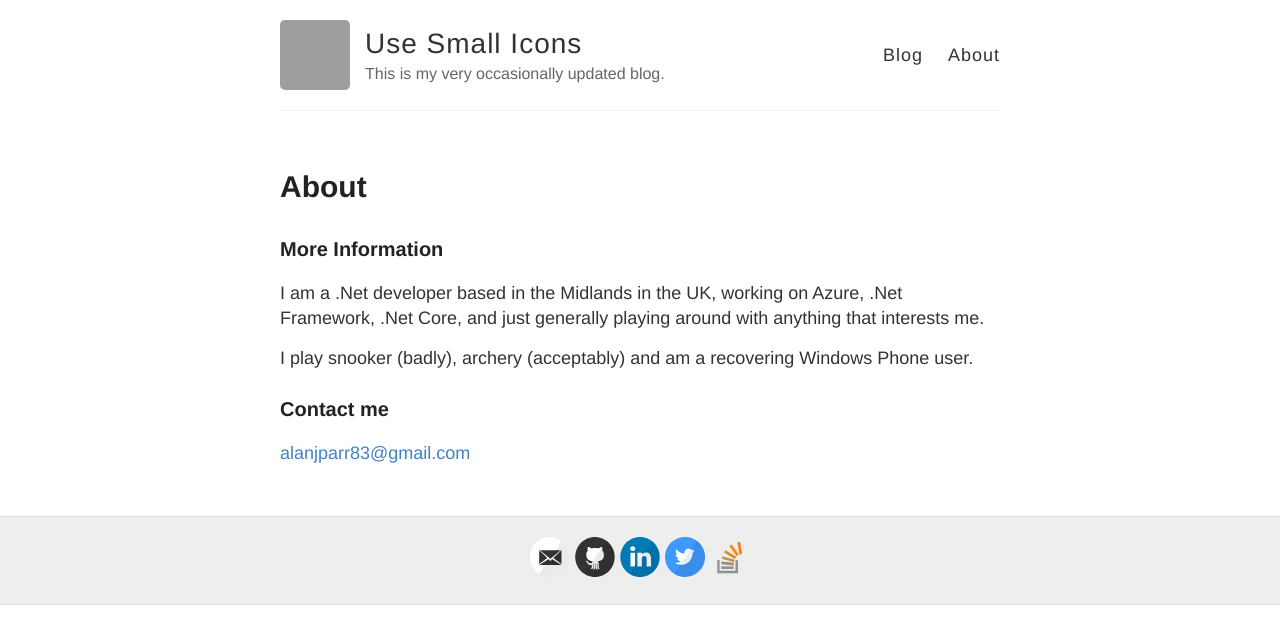
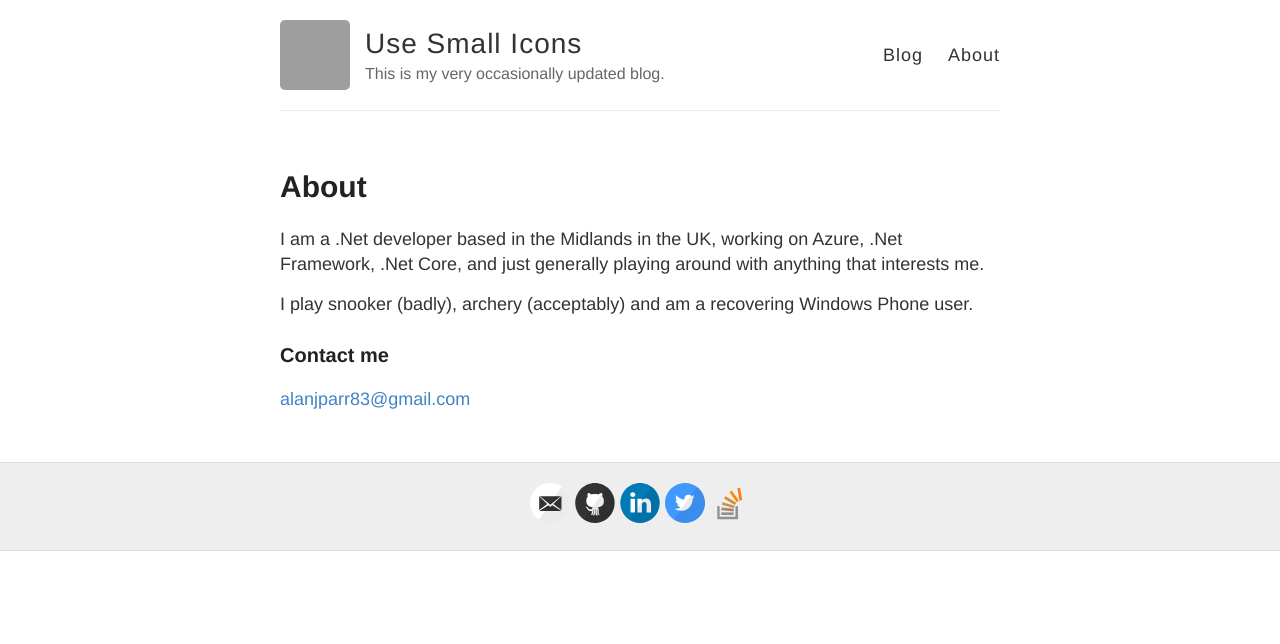
Before and after one commit to AlanParr/AlanParr.github.io, a Jekyll site: the page built from about.md, in a window 1280 px wide. Shown: the top 644 px of the page. Built offline with Jekyll 4.4.1, drawn with Linux system fonts in a browser that asks for light colours; grey boxes are pictures that could not be loaded.

Commit message:
Tweaking layout

```diff
--- a/about.md
+++ b/about.md
@@ -3,8 +3,6 @@ layout: page
 title: About
 permalink: /about/
 ---
-
-### More Information
 
 I am a .Net developer based in the Midlands in the UK, working on Azure, .Net Framework, .Net Core, and just generally playing around with anything that interests me.
 
```
Also changed, not shown: _layouts/default.html (line endings or trailing spaces).
